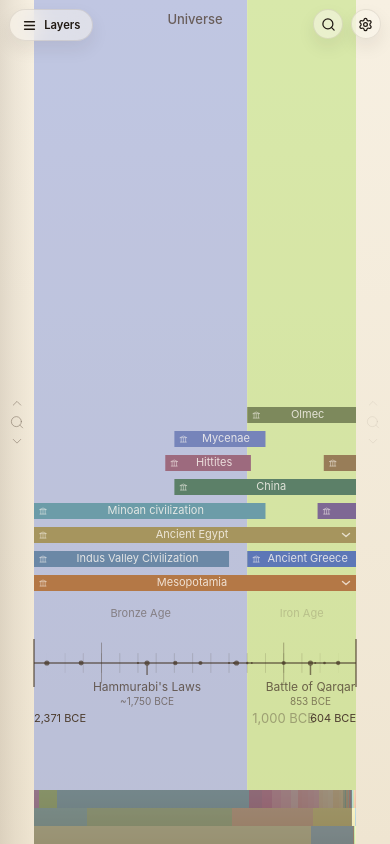
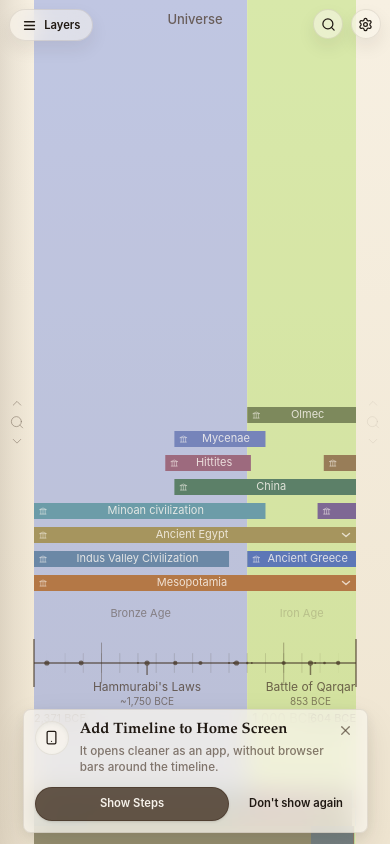
Before and after one commit to lowejosh/timeline, a React (Vite) app: page / in a window 390 px wide. Built offline with nearby package versions, Linux system fonts and the light colour scheme; the HTML template or start-up script is replaced by a standard one.

Commit message:
pwa prompt

```diff
--- a/src/App.tsx
+++ b/src/App.tsx
@@ -20,6 +20,7 @@ import { useTimelineAppState } from "./hooks/useTimelineAppState";
 import { TimelineSettings } from "./components/TimelineSettings";
 import { TimelineView } from "./views/TimelineView";
 import { getPrimaryShortcutModifierLabel } from "./lib/app/timelineKeyboard";
+import { PwaInstallPrompt } from "./components/PwaInstallPrompt";
 
 const AvailableSetsView = lazy(() =>
   import("./views/AvailableSetsView").then((module) => ({
@@ -188,6 +189,7 @@ function App() {
         modifierLabel={shortcutModifierLabel}
         onClose={closeKeyboardHelp}
       />
+      <PwaInstallPrompt />
     </main>
   );
 }
--- /dev/null
+++ b/src/components/PwaInstallPrompt/PwaInstallPrompt.tsx
@@ -0,0 +1,112 @@
+import { Home, Share, Smartphone, X } from "lucide-react";
+
+import { Button } from "@/components/ui/button";
+import { usePwaInstallPrompt } from "@/hooks/usePwaInstallPrompt";
+import { cn } from "@/lib/utils";
+
+export function PwaInstallPrompt() {
+  const {
+    canPromptInstall,
+    dismiss,
+    install,
+    isOpen,
+    platform,
+    showInstallSteps,
+  } = usePwaInstallPrompt();
+
+  if (!isOpen) {
+    return null;
+  }
+
+  const installStepText =
+    platform === "ios"
+      ? "Tap Share, then Add to Home Screen."
+      : "Use your browser menu, then choose Install app or Add to Home Screen.";
+  const primaryActionLabel = canPromptInstall
+    ? "Add to Home Screen"
+    : showInstallSteps
+      ? "Got it"
+      : "Show Steps";
+
+  return (
+    <section
+      aria-labelledby="pwa-install-title"
+      className={cn(
+        "fixed inset-x-3 bottom-[calc(env(safe-area-inset-bottom,0px)+0.75rem)] z-[70]",
+        "animate-[popover-in_180ms_cubic-bezier(0.22,1,0.36,1)] rounded-lg border border-border/80 bg-card/95 p-3 text-card-foreground shadow-panel backdrop-blur-md",
+        "mx-auto grid max-w-[23rem] gap-3",
+      )}
+      role="dialog"
+    >
+      <button
+        aria-label="Dismiss install suggestion"
+        className="absolute right-2 top-2 inline-flex size-7 items-center justify-center rounded-full border-0 bg-transparent text-muted-foreground transition-colors hover:bg-surface/70 hover:text-foreground"
+        onClick={() => {
+          dismiss();
+        }}
+        type="button"
+      >
+        <X className="size-4" />
+      </button>
+
+      <div className="grid grid-cols-[auto_1fr] gap-3 pr-7">
+        <span
+          aria-hidden="true"
+          className="flex size-9 items-center justify-center rounded-full border border-border/70 bg-surface/65 text-foreground shadow-inner"
+        >
+          <Smartphone className="size-4" />
+        </span>
+        <div className="grid gap-1">
+          <h2
+            className="m-0 font-display text-[1rem] font-semibold leading-tight text-foreground"
+            id="pwa-install-title"
+          >
+            Add Timeline to Home Screen
+          </h2>
+          <p className="m-0 text-[0.78rem] font-medium leading-snug text-muted-foreground">
+            It opens cleaner as an app, without browser bars around the timeline.
+          </p>
+        </div>
+      </div>
+
+      {showInstallSteps ? (
+        <div className="grid grid-cols-[auto_1fr] items-center gap-2 rounded-md border border-border/60 bg-surface/50 px-2.5 py-2 text-[0.72rem] font-semibold leading-snug text-muted-foreground">
+          {platform === "ios" ? (
+            <Share className="size-3.5" />
+          ) : (
+            <Home className="size-3.5" />
+          )}
+          <span>{installStepText}</span>
+        </div>
+      ) : null}
+
+      <div className="grid grid-cols-[1fr_auto] items-center gap-2">
+        <Button
+          className="h-9 rounded-full text-xs"
+          onClick={() => {
+            if (!canPromptInstall && showInstallSteps) {
+              dismiss();
+              return;
+            }
+
+            void install();
+          }}
+          type="button"
+          variant="default"
+        >
+          {primaryActionLabel}
+        </Button>
+        <Button
+          className="h-9 rounded-full px-3 text-xs"
+          onClick={() => {
+            dismiss({ doNotShowAgain: true });
+          }}
+          type="button"
+          variant="ghost"
+        >
+          Don't show again
+        </Button>
+      </div>
+    </section>
+  );
+}
--- /dev/null
+++ b/src/components/PwaInstallPrompt/index.ts
@@ -0,0 +1 @@
+export { PwaInstallPrompt } from "./PwaInstallPrompt";
--- /dev/null
+++ b/src/hooks/usePwaInstallPrompt.ts
@@ -0,0 +1,191 @@
+import { useCallback, useEffect, useMemo, useState } from "react";
+
+type BeforeInstallPromptChoice = {
+  outcome: "accepted" | "dismissed";
+  platform: string;
+};
+
+type BeforeInstallPromptEvent = Event & {
+  prompt: () => Promise<void>;
+  userChoice: Promise<BeforeInstallPromptChoice>;
+};
+
+const DISMISSED_STORAGE_KEY = "timeline:pwa-install-nudge:dismissed:v1";
+const DO_NOT_SHOW_STORAGE_KEY = "timeline:pwa-install-nudge:disabled:v1";
+const MOBILE_INSTALL_QUERY = "(max-width: 720px), (pointer: coarse)";
+const AUTO_SHOW_DELAY_MS = 900;
+
+function readStoredFlag(key: string) {
+  if (typeof window === "undefined") {
+    return false;
+  }
+
+  try {
+    return window.localStorage.getItem(key) === "true";
+  } catch {
+    return false;
+  }
+}
+
+function writeStoredFlag(key: string) {
+  try {
+    window.localStorage.setItem(key, "true");
+  } catch {
+    // Storage can fail in private browsing; the prompt still closes in memory.
+  }
+}
+
+function isRunningStandalone() {
+  if (typeof window === "undefined") {
+    return false;
+  }
+
+  const navigatorWithStandalone = window.navigator as Navigator & {
+    standalone?: boolean;
+  };
+
+  return (
+    window.matchMedia("(display-mode: standalone)").matches ||
+    navigatorWithStandalone.standalone === true
+  );
+}
+
+function isIosLike() {
+  if (typeof window === "undefined") {
+    return false;
+  }
+
+  const navigatorWithTouchPoints = window.navigator as Navigator & {
+    maxTouchPoints?: number;
+  };
+  const platform = window.navigator.platform.toLowerCase();
+  const userAgent = window.navigator.userAgent.toLowerCase();
+
+  return (
+    /iphone|ipad|ipod/.test(userAgent) ||
+    (platform === "macintel" && (navigatorWithTouchPoints.maxTouchPoints ?? 0) > 1)
+  );
+}
+
+export function usePwaInstallPrompt() {
+  const [deferredPrompt, setDeferredPrompt] =
+    useState<BeforeInstallPromptEvent | null>(null);
+  const [isMobile, setIsMobile] = useState(false);
+  const [isStandalone, setIsStandalone] = useState(false);
+  const [isOpen, setIsOpen] = useState(false);
+  const [hasAutoOpened, setHasAutoOpened] = useState(false);
+  const [showInstallSteps, setShowInstallSteps] = useState(false);
+
+  const platform = useMemo(() => (isIosLike() ? "ios" : "generic"), []);
+  const canPromptInstall = deferredPrompt !== null;
+
+  useEffect(() => {
+    if (typeof window === "undefined") {
+      return;
+    }
+
+    const mobileQuery = window.matchMedia(MOBILE_INSTALL_QUERY);
+    const standaloneQuery = window.matchMedia("(display-mode: standalone)");
+    const updateEnvironment = () => {
+      setIsMobile(mobileQuery.matches);
+      setIsStandalone(isRunningStandalone());
+    };
+
+    updateEnvironment();
+    mobileQuery.addEventListener("change", updateEnvironment);
+    standaloneQuery.addEventListener("change", updateEnvironment);
+
+    return () => {
+      mobileQuery.removeEventListener("change", updateEnvironment);
+      standaloneQuery.removeEventListener("change", updateEnvironment);
+    };
+  }, []);
+
+  useEffect(() => {
+    if (typeof window === "undefined") {
+      return;
+    }
+
+    const handleBeforeInstallPrompt = (event: Event) => {
+      event.preventDefault();
+      setDeferredPrompt(event as BeforeInstallPromptEvent);
+    };
+    const handleAppInstalled = () => {
+      writeStoredFlag(DISMISSED_STORAGE_KEY);
+      setDeferredPrompt(null);
+      setIsOpen(false);
+      setIsStandalone(true);
+    };
+
+    window.addEventListener("beforeinstallprompt", handleBeforeInstallPrompt);
+    window.addEventListener("appinstalled", handleAppInstalled);
+
+    return () => {
+      window.removeEventListener(
+        "beforeinstallprompt",
+        handleBeforeInstallPrompt,
+      );
+      window.removeEventListener("appinstalled", handleAppInstalled);
+    };
+  }, []);
+
+  useEffect(() => {
+    if (
+      hasAutoOpened ||
+      !isMobile ||
+      isStandalone ||
+      readStoredFlag(DISMISSED_STORAGE_KEY) ||
+      readStoredFlag(DO_NOT_SHOW_STORAGE_KEY)
+    ) {
+      return;
+    }
+
+    const timer = window.setTimeout(() => {
+      setHasAutoOpened(true);
+      setIsOpen(true);
+    }, AUTO_SHOW_DELAY_MS);
+
+    return () => {
+      window.clearTimeout(timer);
+    };
+  }, [hasAutoOpened, isMobile, isStandalone]);
+
+  const dismiss = useCallback((options?: { doNotShowAgain?: boolean }) => {
+    writeStoredFlag(DISMISSED_STORAGE_KEY);
+
+    if (options?.doNotShowAgain) {
+      writeStoredFlag(DO_NOT_SHOW_STORAGE_KEY);
+    }
+
+    setIsOpen(false);
+  }, []);
+
+  const install = useCallback(async () => {
+    if (!deferredPrompt) {
+      setShowInstallSteps(true);
+      return;
+    }
+
+    await deferredPrompt.prompt();
+
+    try {
+      const choice = await deferredPrompt.userChoice;
+
+      if (choice.outcome === "accepted") {
+        writeStoredFlag(DISMISSED_STORAGE_KEY);
+        setIsOpen(false);
+      }
+    } finally {
+      setDeferredPrompt(null);
+    }
+  }, [deferredPrompt]);
+
+  return {
+    canPromptInstall,
+    dismiss,
+    install,
+    isOpen: isOpen && isMobile && !isStandalone,
+    platform,
+    showInstallSteps,
+  } as const;
+}
```
